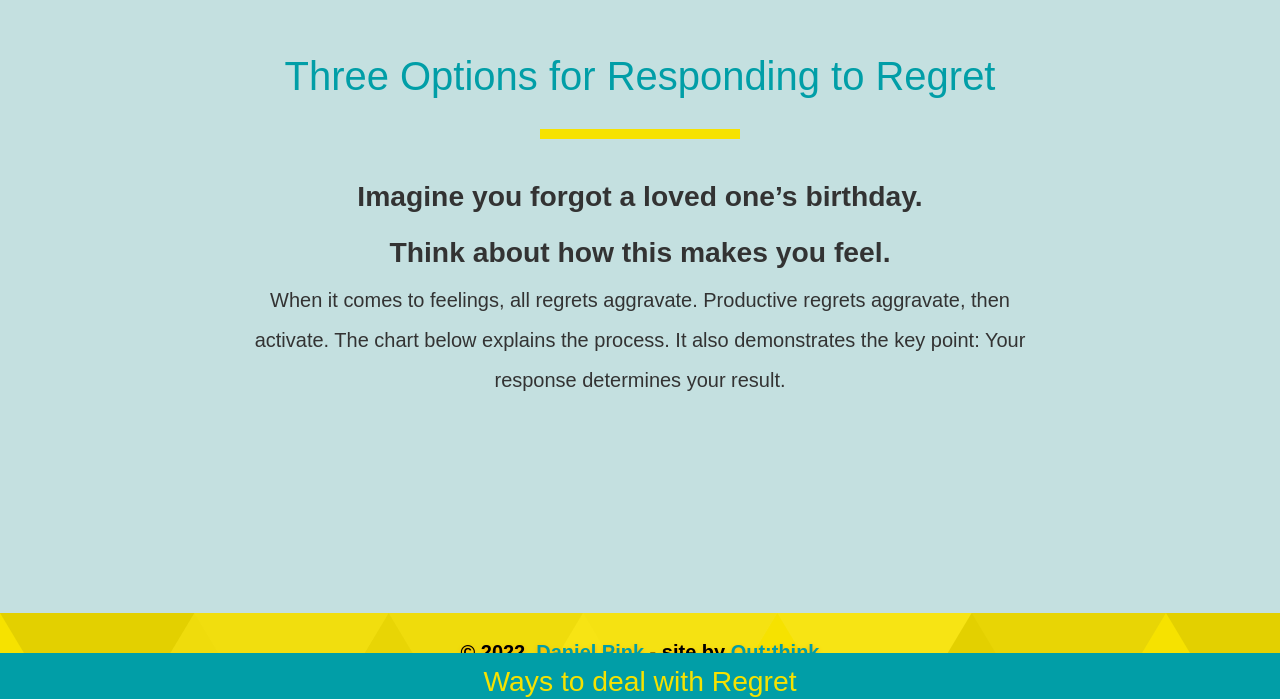
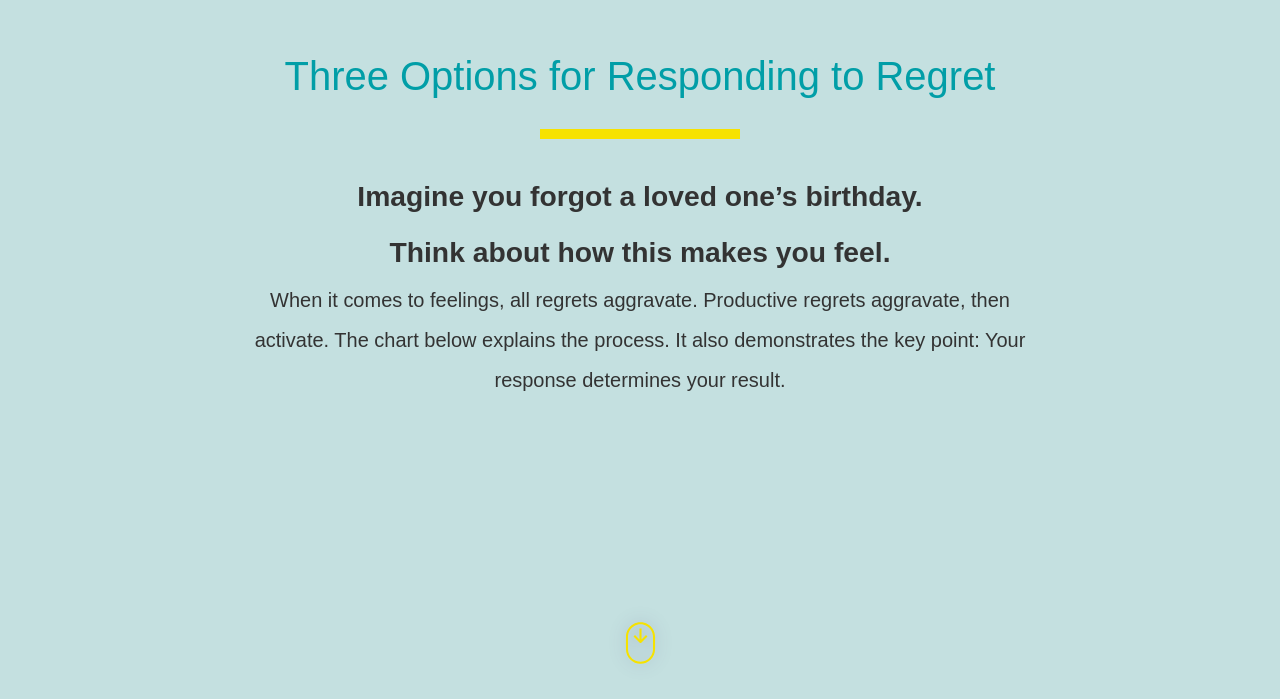
Before and after one commit to joshatoutthink/tpor-scrolly-resource, a Svelte app: page / in a window 1280 px wide. Shown: the part 107-806 px from the top of the page. Built offline with nearby package versions, Linux system fonts and the light colour scheme.

Commit message:
added scroll icon

```diff
--- a/src/App.svelte
+++ b/src/App.svelte
@@ -4,6 +4,7 @@
   import Header from "./components/Header.svelte"
   import Conclusion from "./components/Conclusion.svelte"
   import Footer from "./components/Footer.svelte"
+  import ScrollIcon from "./components/ScrollIcon.svelte"
   import {scrollProgress} from "./lib/scrollProgress"
 
   import {onMount} from "svelte"
@@ -17,12 +18,13 @@
       }
     })
   })
+let scrollIconVisibility= "initial";
 
-
+$: scrollIconVisibility = scrolled >= .85 && "none"
 </script>
 
 
-<div class="App" bind:this={AppEl} style={`--scrolled:${scrolled}`}>
+<div class="App" bind:this={AppEl} style={`--scrolled:${scrolled}; --scroll-icon-visible:{scrollIconVisibility}`}>
   <div class="scroll-progress-indicator"></div>
   <Header
     --header-height="20vh"
@@ -36,6 +38,7 @@
   </main>
 
   <Footer/>
+  <ScrollIcon --scroll-icon-visible={scrollIconVisibility}/>
 </div>
 
 <style>
--- a/src/components/Header.svelte
+++ b/src/components/Header.svelte
@@ -48,13 +48,13 @@ chart below explains the process. It also demonstrates the key point: Your respo
 
 <style>
 header{
-  z-index:var(--layer0);
+  z-index:var(--layer1);
   margin-block-start:var(--header-height);
   padding-block-end:calc(var(--xl-sz) - 1em);
   text-align: center;
   position:sticky;
   top:0;
-  height:calc(100vh - 200px);
+  height:calc(100vh - 100px);
   pointer-events:none;
   background:var(--teal50);
 }
--- /dev/null
+++ b/src/components/ScrollIcon.svelte
@@ -0,0 +1,41 @@
+<script>
+</script>
+<div>
+<span class="s-FyN65n_gFYlc"><svg viewBox="0 0 700 700" xmlns="http://www.w3.org/2000/svg"
+xmlns:xlink="http://www.w3.org/1999/xlink" class="s-FyN65n_gFYlc"><path d="M350 504c41.586 0 81.469-16.52
+110.88-45.926s45.926-69.289 45.926-110.88v-134.4c0-56.02-29.887-107.79-78.402-135.79-48.512-28.012-108.29-28.012-156.8
+0-48.516 28.008-78.402 79.773-78.402 135.79v134.4c0 41.586 16.52 81.469 45.926 110.88S308.417 504 350.008 504zM215.6
+212.8c0-48.016 25.613-92.387 67.199-116.39 41.582-24.008 92.816-24.008 134.4 0 41.586 24.008 67.199 68.379 67.199
+116.39v134.4c0 48.016-25.613 92.387-67.199 116.39-41.582 24.008-92.816 24.008-134.4
+0-41.586-24.008-67.199-68.379-67.199-116.39z" class="s-FyN65n_gFYlc"></path><path  d="M338.8 274.4h1.008l2.238
+2.352v.004c2.106 2.117 4.965 3.312 7.953 3.312s5.848-1.195 7.953-3.312l2.239-2.352
+1.007-.004v-1.008l63.953-63.84-15.902-15.902-48.05 48.16V123.2H338.8v118.61l-48.047-48.16-15.902 15.902 63.95 63.84z"
+class="arrow"></path></svg></span>
+</div>
+
+<style>
+svg{
+  width:100%;
+  fill:var(--yellow);
+  filter:drop-shadow(0 0 8px var(--gray400));
+  pointer-events:none;
+}
+div{
+  position:fixed;
+  bottom:0;
+  width:100vw;
+  z-index:var(--layer-top);
+  display:var(--scroll-icon-visible);
+}
+.arrow{
+  transition:transform .2s linear;
+}
+div:hover .arrow{
+  transform:translateY(5rem);
+}
+span {
+  margin:0 auto;
+  display:block;
+  width:6.5rem;
+}
+</style>
```
